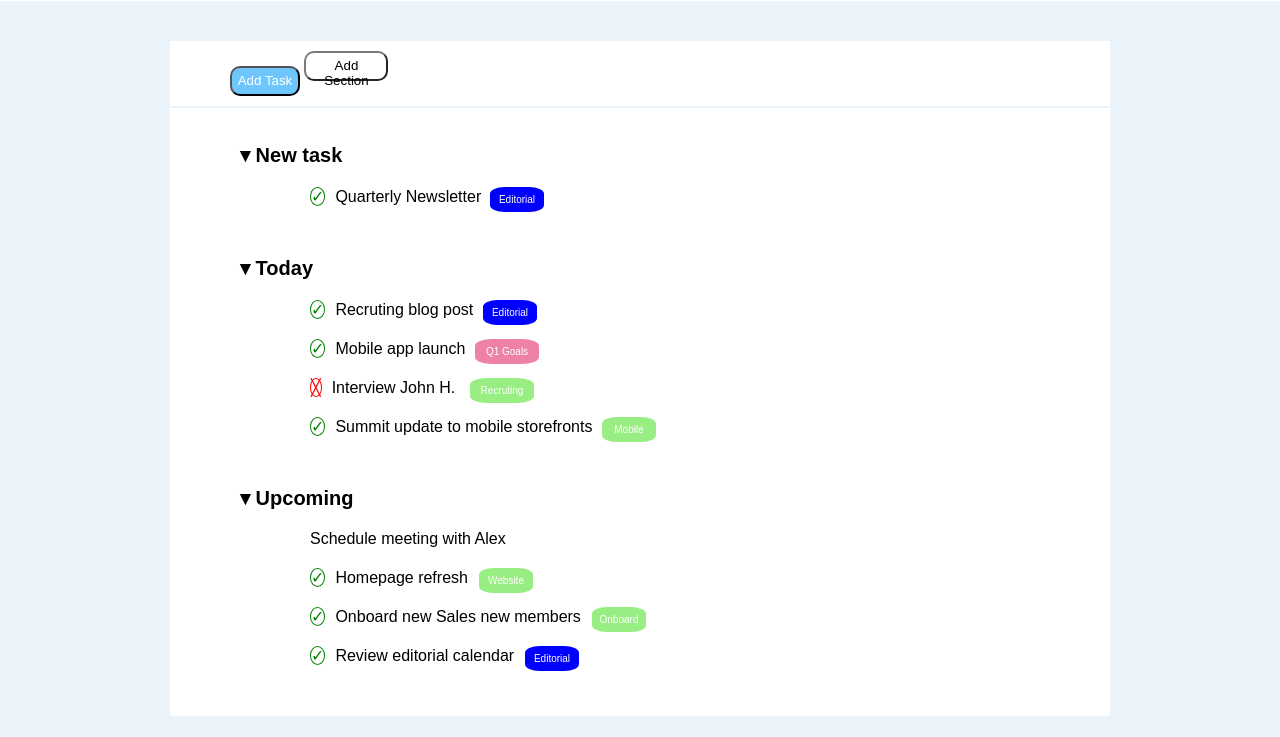
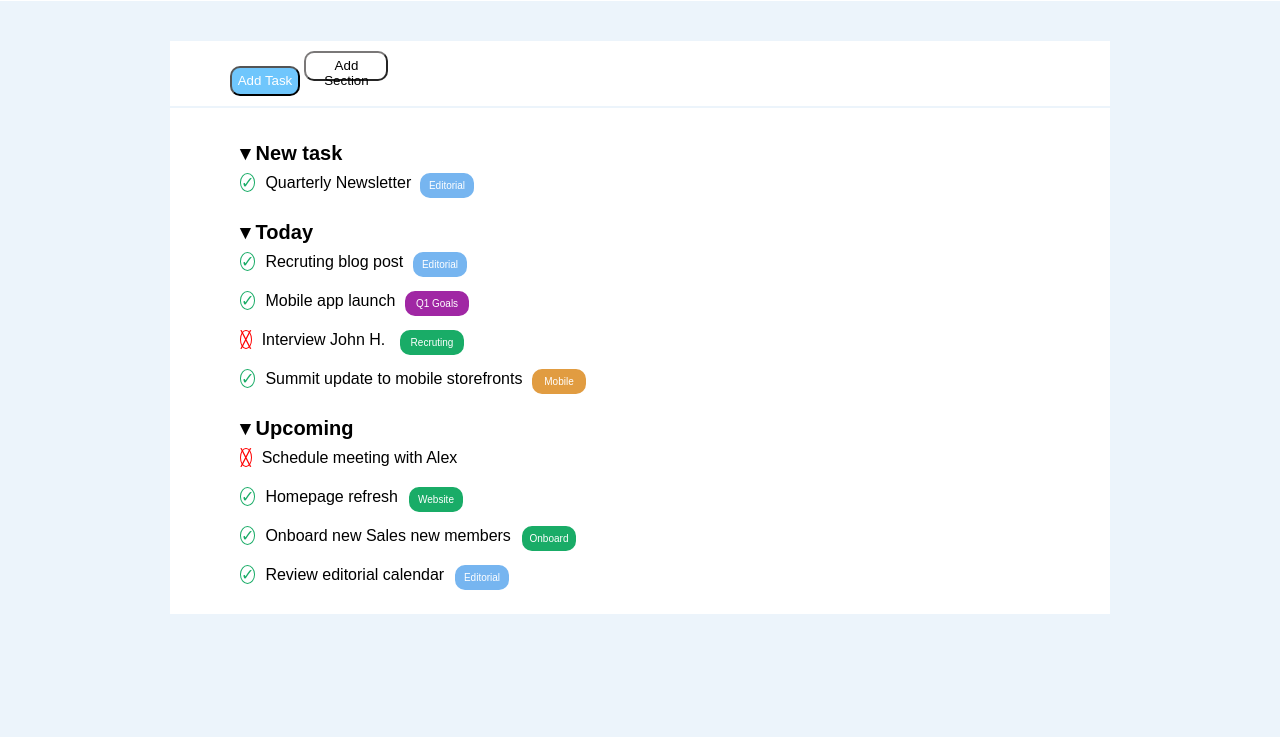
Before and after one commit to g4br100/html-css-toboolist, a plain HTML site: page index.html in a window 1280 px wide. Shown: the part 63-800 px from the top of the page. Drawn offline with Linux system fonts and the light colour scheme.

Commit message:
Terminato

```diff
--- a/css/style.css
+++ b/css/style.css
@@ -34,7 +34,7 @@ body{
 
 #box3{
     padding-top: 5px;
-    padding-bottom: 1px;
+    padding-bottom: 10px;
     border-radius: 5px 5px 5px 5px;
     box-shadow:0px 0px 0px rgb(206, 206, 206), 0 -2 8px rgb(213, 213, 213);
 }
@@ -70,7 +70,7 @@ body{
     border-color: rgb(122, 120, 120);
 }
 
-ul{
+ul {
     font-size: 16px;
     list-style-type: none;
     padding-left: 70px;
@@ -78,30 +78,24 @@ ul{
 
 h3{
     font-size: 20px;
+    line-height: 0;
+    margin-block-start: 40px;
 }
 li h3::before{
     content: '\25BE';
 }
 
-.last{
-    margin-block-start: 30px;
-    margin-block-end: 50px;
-}
-
 li{
     margin-block-end: 20px;
     margin-right: 60px ;
-    margin-left: 0px;
 }
 
-.check :not(.cross, #news, #rec, #rev, #mob, #inter, #hom, #onb, #sum)::before{
+.check :not(.cross li, #news, #rec, #rev, #mob, #inter, #hom, #onb, #sum)::before{
     content: "\2713";
-    color: green;
-    border: 1px solid green;
+    color: rgb(25, 172, 103);
+    border: 1px solid rgb(25, 172, 103);
     border-radius: 80%;
-    padding-left: 5px;
     margin-right: 10px;
-    padding-left: 0px;
 }
 
 
@@ -113,17 +107,15 @@ li:first-child{
     border: 1px solid red;
     color: red;
     border-radius: 80%;
-    padding-left: 5px;
     margin-right: 10px;
-    padding-left: 0px;
 }
 
 #news {
         display: inline-block;
-        border: 7px solid blue;
-        background-color: blue;
+        border: 7px solid rgb(118, 181, 240);;
+        background-color: rgb(118, 181, 240);;
         position: absolute;
-        border-radius: 27%;
+        border-radius: 10px 10px 10px 10px;
         font-style:normal;
         margin-inline-start: 180px;
         color: white;
@@ -134,10 +126,10 @@ li:first-child{
 
 #rec{
         display: inline-block;
-        border: 7px solid blue;
-        background-color: blue;
+        border: 7px solid rgb(118, 181, 240);
+        background-color: rgb(118, 181, 240);
         position: absolute;
-        border-radius: 27%;
+        border-radius: 10px 10px 10px 10px;
         font-style:normal;
         margin-inline-start: 173px;
         color: white;
@@ -148,10 +140,10 @@ li:first-child{
 
 #rev{
     display: inline-block;
-    border: 7px solid blue;
-    background-color: blue;
+    border: 7px solid rgb(118, 181, 240);;
+    background-color: rgb(118, 181, 240);;
     position: absolute;
-    border-radius: 27%;
+    border-radius: 10px 10px 10px 10px;
     font-style:normal;
     margin-inline-start: 215px;
     color: white;
@@ -162,10 +154,10 @@ li:first-child{
 
 #mob{
     display: inline-block;
-    border: 7px solid rgb(238, 130, 166);
-    background-color: rgb(238, 130, 166);
+    border: 7px solid rgb(160, 39, 164);
+    background-color: rgb(160, 39, 164);
     position: absolute;
-    border-radius: 27%;
+    border-radius: 10px 10px 10px 10px;
     font-style:normal;
     margin-inline-start: 165px;
     color: white;
@@ -176,10 +168,10 @@ li:first-child{
 
 #inter{
     display: inline-block;
-    border: 7px solid rgb(152, 238, 130);
-    background-color: rgb(152, 238, 130);
+    border: 7px solid rgb(25, 172, 103);
+    background-color: rgb(25, 172, 103);
     position: absolute;
-    border-radius: 27%;
+    border-radius: 10px 10px 10px 10px;
     font-style:normal;
     margin-inline-start: 160px;
     color: white;
@@ -192,10 +184,10 @@ li:first-child{
 
 #hom{
     display: inline-block;
-    border: 7px solid rgb(152, 238, 130);
-    background-color: rgb(152, 238, 130);
+    border: 7px solid rgb(25, 172, 103);
+    background-color: rgb(25, 172, 103);
     position: absolute;
-    border-radius: 27%;
+    border-radius: 10px 10px 10px 10px;
     font-style:normal;
     margin-inline-start: 169px;
     color: white;
@@ -206,10 +198,10 @@ li:first-child{
 
 #onb{
     display: inline-block;
-    border: 7px solid rgb(152, 238, 130);
-    background-color: rgb(152, 238, 130);
+    border: 7px solid rgb(25, 172, 103);
+    background-color: rgb(25, 172, 103);
     position: absolute;
-    border-radius: 27%;
+    border-radius: 10px 10px 10px 10px;
     font-style:normal;
     margin-inline-start: 282px;
     color: white;
@@ -221,10 +213,10 @@ li:first-child{
 
 #sum{
     display: inline-block;
-    border: 7px solid rgb(152, 238, 130);
-    background-color: rgb(152, 238, 130);
+    border: 7px solid rgb(225, 156, 65);
+    background-color: rgb(225, 156, 65);
     position: absolute;
-    border-radius: 27%;
+    border-radius: 10px 10px 10px 10px;
     font-style:normal;
     margin-inline-start: 292px;
     color: white;
@@ -232,3 +224,7 @@ li:first-child{
     width: 40px;
     text-align:center;
 }
+
+.mar{
+    margin-left: -70px;
+}
--- a/index.html
+++ b/index.html
@@ -22,15 +22,18 @@
                 <div id="space"></div>
             <div>
                 <div id="box3">
-                    <ul class="last">
+                    <ul>
                         <li><h3> New task</h3></li>
+                        <div class="mar">
                         <ul class="check">
                             <span id="news">Editorial</span>
                             <li >Quarterly Newsletter</li>
                         </ul>
+                        </div>
                     </ul>
-                    <ul class="last">
+                    <ul>
                         <li><h3> Today</h3></li>
+                        <div class="mar">
                             <ul class="check">
                                 <span id="rec">Editorial</span>
                                 <li>Recruting blog post</li>
@@ -45,21 +48,25 @@
                                 <span id="sum">Mobile</span>
                                 <li>Summit update to mobile storefronts</li>
                             </ul>
+                        </div>
                     </ul>
-                    <ul class="last">
+                    <ul class="space">
                         <li><h3> Upcoming</h3></li>
+                        <div class="mar">
+                                <ul class="cross">
+                                    <li>Schedule meeting with Alex</li>
+                                    <span id="hom">Website</span>
+                                </ul>
                                 <ul class="check">
-                            <li class="cross">Schedule meeting with Alex</li>
-                            <span id="hom">Website</span>
                                     <li>Homepage refresh</li>
                                     <span id="onb">Onboard</span>
                                     <li>Onboard new Sales new members</li>
                                     <span id="rev">Editorial</span>
                                     <li>Review editorial calendar</li>
                                 </ul>
+                        </div>
                     </ul>
                 </div>
-
             </div>
     </main>
 </body>
```
Lines whose indentation alone changed are shown as unchanged.
